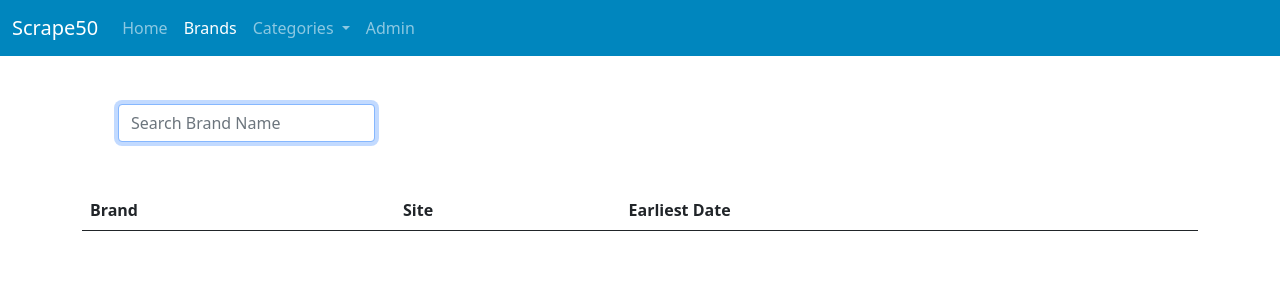
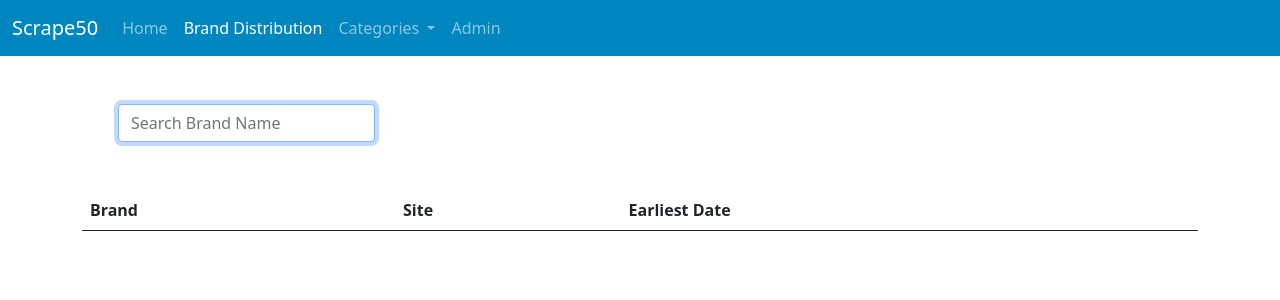
Before and after one commit to languephone/Scrape50, a Flask app: page /brands in a window 1280 px wide. Shown: the top 300 px of the page. Run offline with Flask 2, Linux system fonts and the light colour scheme; data that the repository does not hold is empty.

Commit message:
Made navbar sticky, changed 'Brands' to 'Brand Distribution'

```diff
--- a/templates/layout.html
+++ b/templates/layout.html
@@ -17,7 +17,7 @@
         <script src="/static/script.js"></script>
     </head>
     <body>
-        <nav class="navbar navbar-expand-lg navbar-dark navbar-custom">
+        <nav class="navbar navbar-expand-lg navbar-dark navbar-custom sticky-top">
             <div class="container-fluid">
                 <a class="navbar-brand" href="#">Scrape50</a>
                 <button class="navbar-toggler" type="button" data-bs-toggle="collapse" data-bs-target="#navbarSupportedContent" aria-controls="navbarSupportedContent" aria-expanded="false" aria-label="Toggle navigation">
@@ -31,7 +31,7 @@
                         </li>
                         <li class="nav-item">
                             <!--  includes jinja syntax to make nav-link active -->
-                            <a class="nav-link {% if active_page == 'brands' %} active{% endif %}" href="/brands">Brands</a>
+                            <a class="nav-link {% if active_page == 'brands' %} active{% endif %}" href="/brands">Brand Distribution</a>
                         </li>
                         <li class="nav-item dropdown">
                             <!-- includes jinja syntax to make nav-link active -->
```
